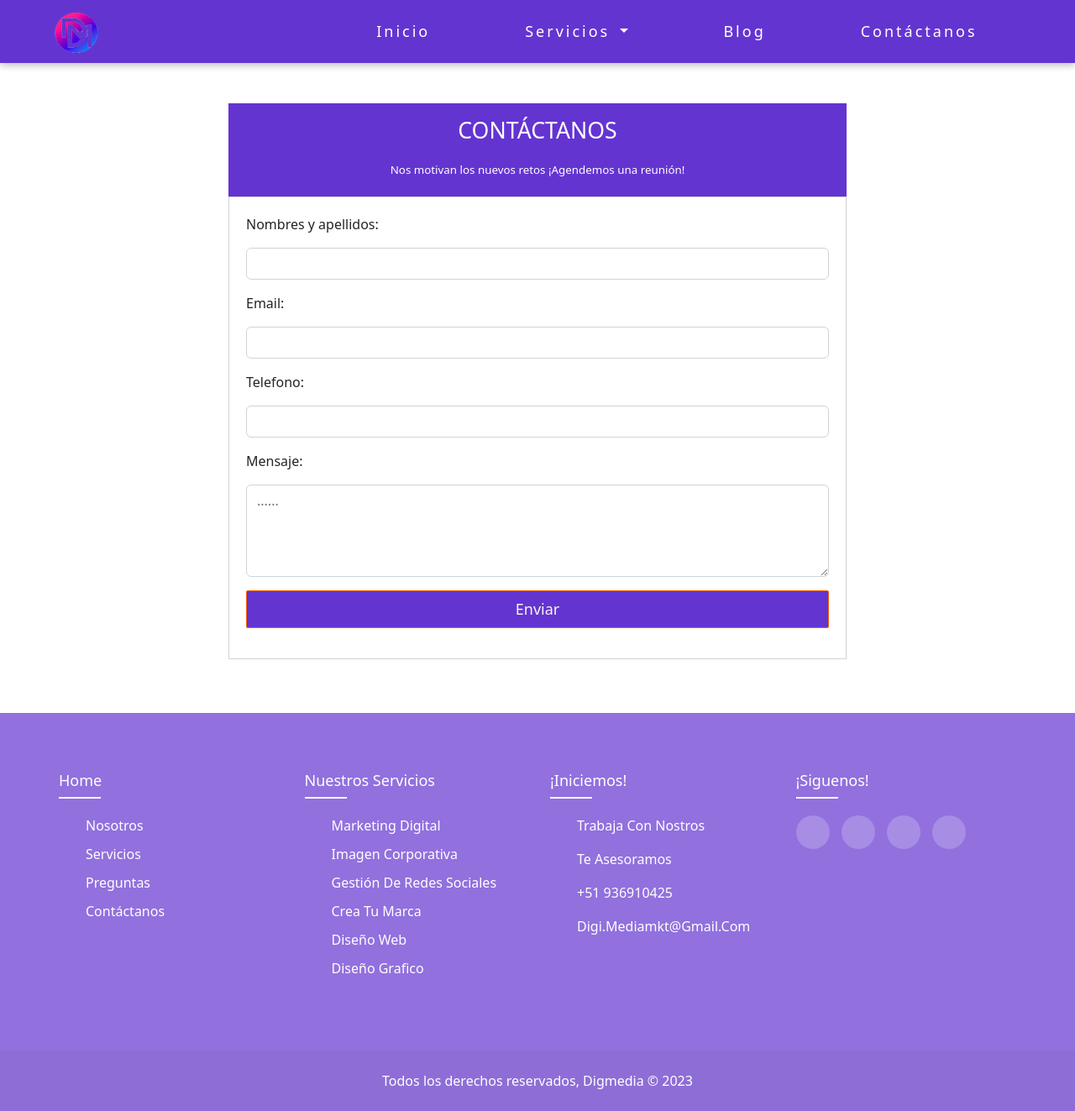
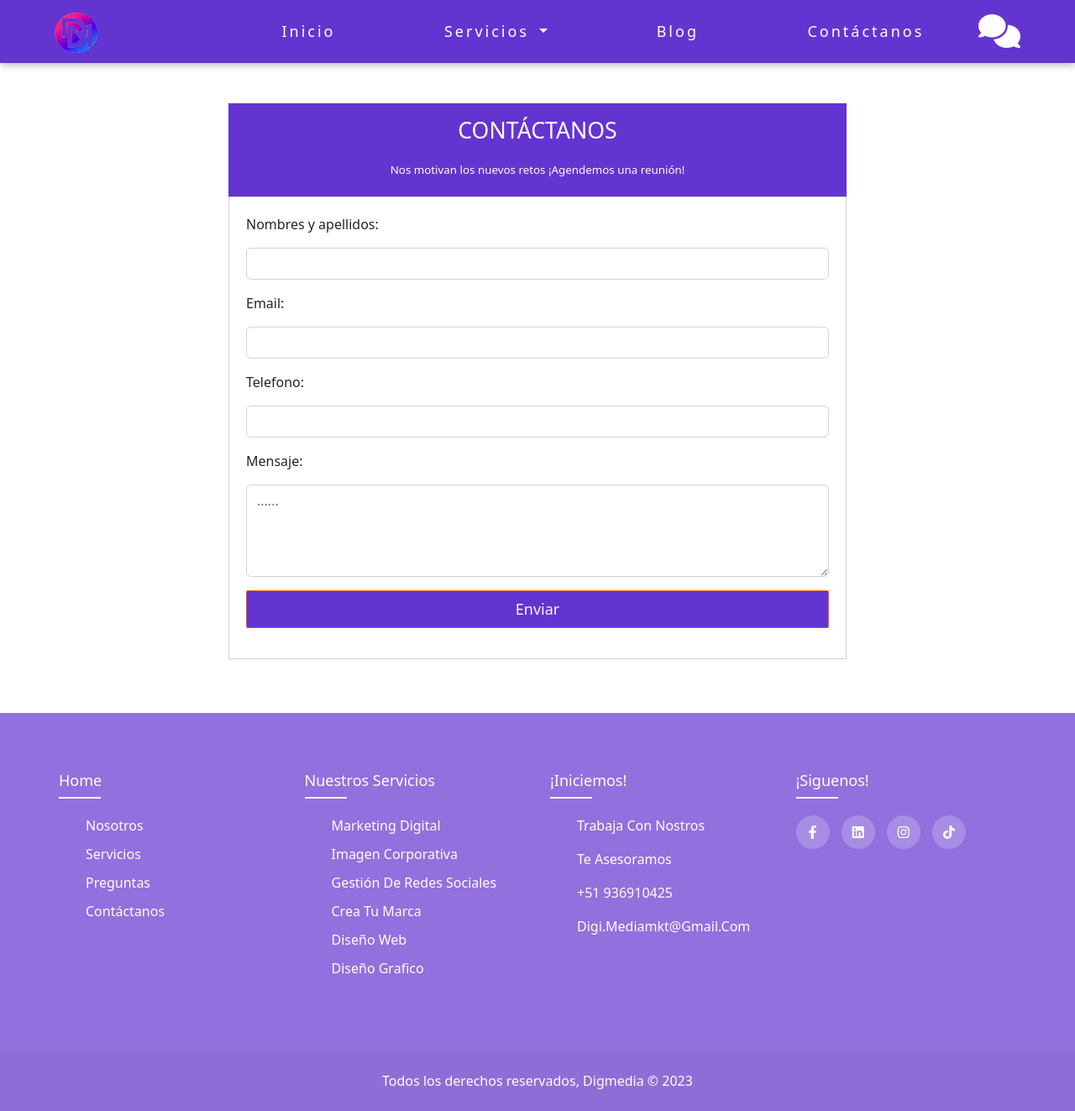
Before and after one commit to DevNHL/Digimedia, a PHP site: page /View/contacto.php in a window 1280 px wide. Shown: the whole page at 84% size. Run offline with PHP 8.4, Linux system fonts and the light colour scheme.

Commit message:
corrigiendo errores

```diff
--- a/View/contacto.php
+++ b/View/contacto.php
@@ -12,6 +12,8 @@
     <!-- Stylos Css propios -->
     <link rel="stylesheet" href="../css/stylos.css">
     <link rel="stylesheet" href="../css/header.css">
+    <link rel="stylesheet" href="https://cdnjs.cloudflare.com/ajax/libs/font-awesome/6.2.1/css/all.min.css">
+    <link rel="stylesheet" href="../css/stylos.css">
 
     <script type="text/javascript">
     function valideKey(evt) {
--- a/assets/footer.html
+++ b/assets/footer.html
@@ -1,4 +1,4 @@
-<!-- <!DOCTYPE html>
+<!--  <!DOCTYPE html>
 <html lang="en">
 <head>
     <meta charset="UTF-8">
@@ -9,7 +9,7 @@
     <link rel="stylesheet" href="../css/stylos.css">
 
 </head>
-<body> -->
+<body>  -->
     <footer class="footer ">
         <div class="conta">
             <div class="ro">
@@ -66,4 +66,4 @@
           </div>
     </footer>
 <!-- </body>
-</html> -->
+</html>  -->
```
